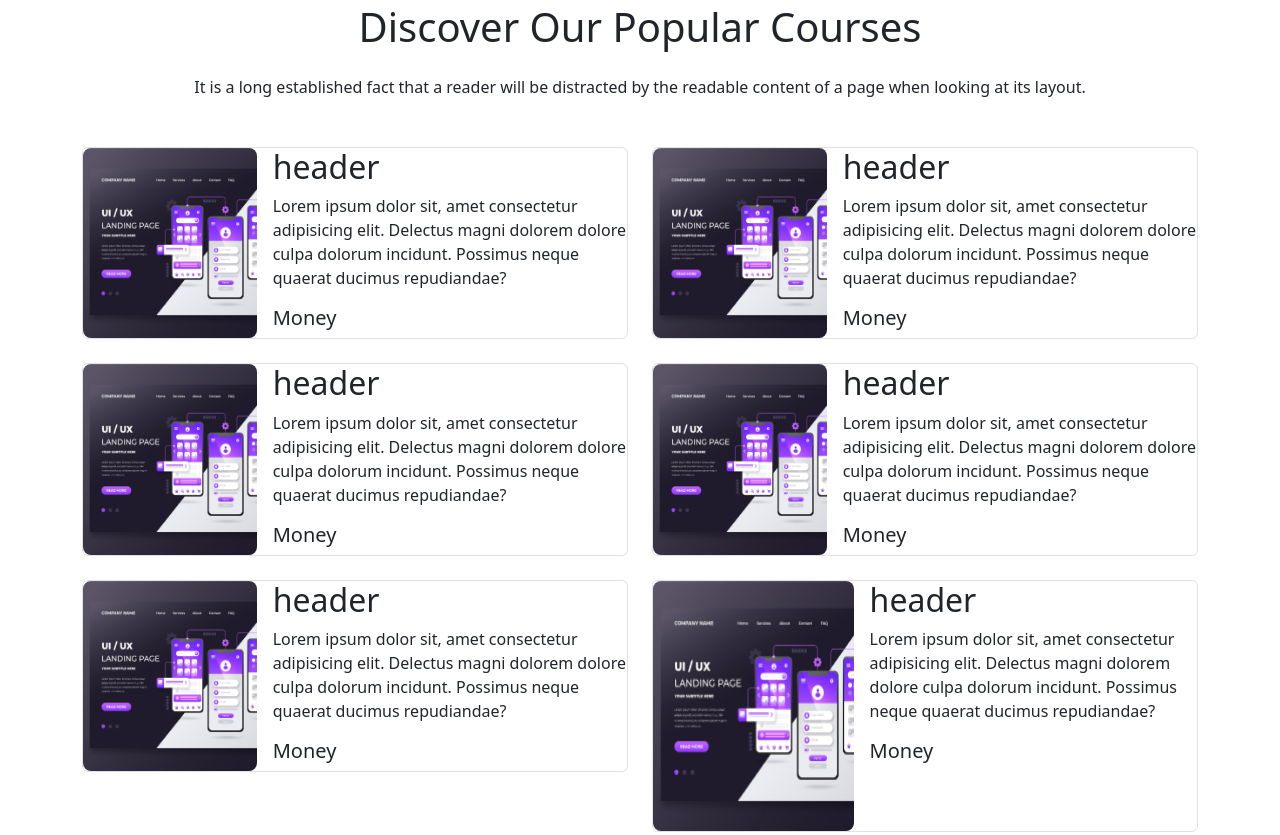
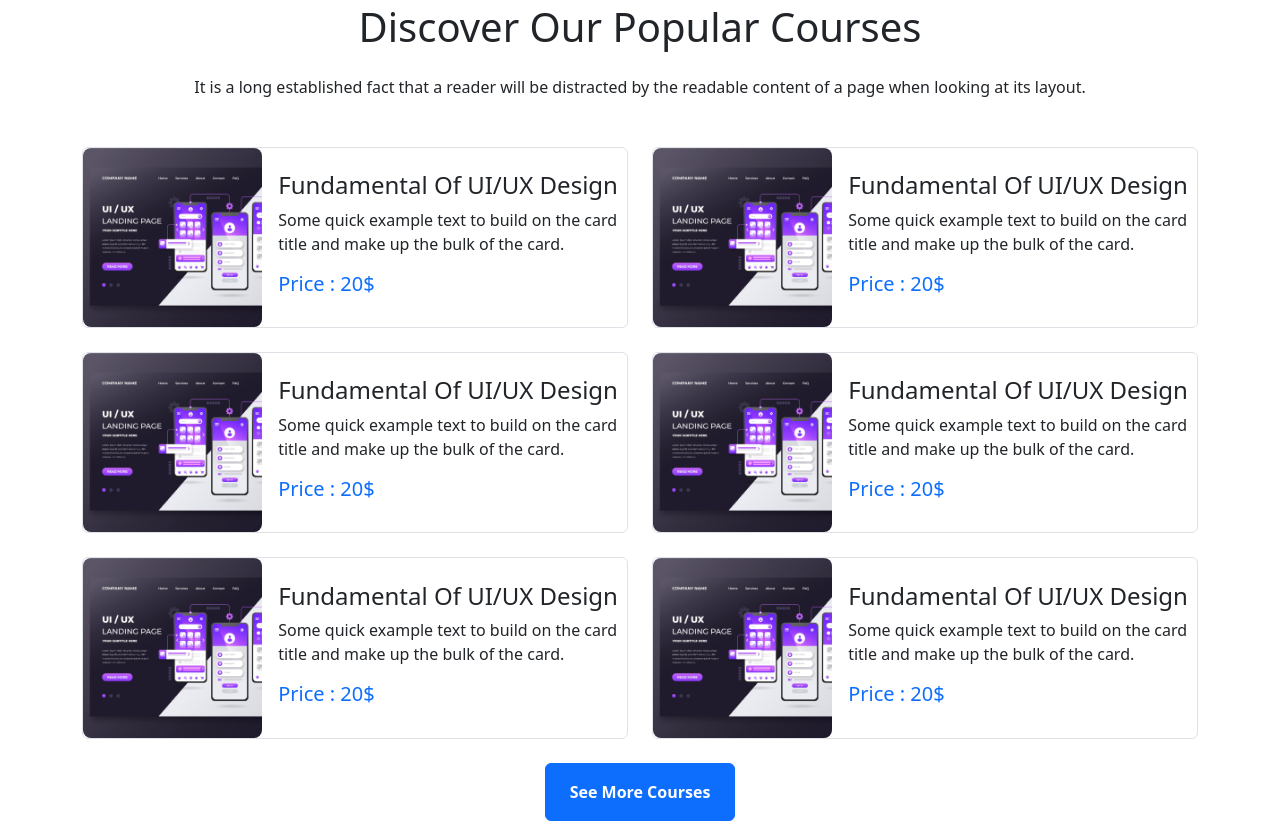
Before and after one commit to codex-zubair/nano-tec, a plain HTML site: page index.html in a window 1280 px wide. Shown: the part 728-1563 px from the top of the page. Drawn offline with Linux system fonts and the light colour scheme.

Commit message:
grid section for xl ready

```diff
--- a/custom.css
+++ b/custom.css
@@ -18,3 +18,11 @@
 {
     font-size: 0.8rem;
 }
+
+
+/* Courses Image */
+.large-course-image
+{
+    height:14vw;
+    width: 14vw;
+}
--- a/index.html
+++ b/index.html
@@ -293,155 +293,178 @@
 
 
 
-            <!-- Courses Grid Div Start -->
-            <div class="courses-grid-div row row-cols-lg-2 g-4 mt-2 ">
+
+            <!-- **GRID Section FOR XL -->
+            <!-- Courses XL Grid Div Start -->
+            <div class="courses-grid-div row row-cols-xl-2 g-4 mt-2">
 
 
 
                 <!-- Gird Div start-->
-
+                <!-- ********* -->
                 <div class="chid-div-for-gap">
                     <div class="d-lg-flex border border-1 rounded-2">
 
 
                         <div class="d-flex justify-content-center">
-                            <img class="w-100 rounded-3" src="./images/course/course-1.png" alt="">
+                            <img  class="large-course-image rounded-3" src="./images/course/course-1.png" alt="">
                         </div>
 
 
+                        <div class="d-flex align-items-center">
 
+                            <div class="ms-3">
+                                <h5 class="h4">Fundamental Of UI/UX Design</h5>
+                                <p>Some quick example text to build on the card title and make up the bulk of the card. </p>
+                                <h5 class="text-primary">Price : 20$</h5>
+                            </div>
+                        </div>
 
-                        <div class="ms-3 w-75">
-                            <h2>header</h2>
-                            <p>Lorem ipsum dolor sit, amet consectetur adipisicing elit. Delectus magni dolorem dolore
-                                culpa dolorum incidunt. Possimus neque quaerat ducimus repudiandae?</p>
-                            <h5>Money</h5>
-                        </div>
 
                     </div>
 
                 </div>
+                <!-- ********* -->
                 <!-- Grid Div End -->
-                <!-- Gird Div start-->
 
+
+                  <!-- Gird Div start-->
+                <!-- ********* -->
                 <div class="chid-div-for-gap">
                     <div class="d-lg-flex border border-1 rounded-2">
 
 
                         <div class="d-flex justify-content-center">
-                            <img class="w-100 rounded-3" src="./images/course/course-1.png" alt="">
+                            <img  class="large-course-image rounded-3" src="./images/course/course-1.png" alt="">
                         </div>
 
 
+                        <div class="d-flex align-items-center">
 
+                            <div class="ms-3">
+                                <h5 class="h4">Fundamental Of UI/UX Design</h5>
+                                <p>Some quick example text to build on the card title and make up the bulk of the card. </p>
+                                <h5 class="text-primary">Price : 20$</h5>
+                            </div>
+                        </div>
 
-                        <div class="ms-3 w-75">
-                            <h2>header</h2>
-                            <p>Lorem ipsum dolor sit, amet consectetur adipisicing elit. Delectus magni dolorem dolore
-                                culpa dolorum incidunt. Possimus neque quaerat ducimus repudiandae?</p>
-                            <h5>Money</h5>
-                        </div>
 
                     </div>
 
                 </div>
+                <!-- ********* -->
                 <!-- Grid Div End -->
-                <!-- Gird Div start-->
 
+                  <!-- Gird Div start-->
+                <!-- ********* -->
                 <div class="chid-div-for-gap">
                     <div class="d-lg-flex border border-1 rounded-2">
 
 
                         <div class="d-flex justify-content-center">
-                            <img class="w-100 rounded-3" src="./images/course/course-1.png" alt="">
+                            <img  class="large-course-image rounded-3" src="./images/course/course-1.png" alt="">
                         </div>
 
 
+                        <div class="d-flex align-items-center">
 
+                            <div class="ms-3">
+                                <h5 class="h4">Fundamental Of UI/UX Design</h5>
+                                <p>Some quick example text to build on the card title and make up the bulk of the card. </p>
+                                <h5 class="text-primary">Price : 20$</h5>
+                            </div>
+                        </div>
 
-                        <div class="ms-3 w-75">
-                            <h2>header</h2>
-                            <p>Lorem ipsum dolor sit, amet consectetur adipisicing elit. Delectus magni dolorem dolore
-                                culpa dolorum incidunt. Possimus neque quaerat ducimus repudiandae?</p>
-                            <h5>Money</h5>
-                        </div>
 
                     </div>
 
                 </div>
+                <!-- ********* -->
                 <!-- Grid Div End -->
-                <!-- Gird Div start-->
 
+
+                  <!-- Gird Div start-->
+                <!-- ********* -->
                 <div class="chid-div-for-gap">
                     <div class="d-lg-flex border border-1 rounded-2">
 
 
                         <div class="d-flex justify-content-center">
-                            <img class="w-100 rounded-3" src="./images/course/course-1.png" alt="">
+                            <img  class="large-course-image rounded-3" src="./images/course/course-1.png" alt="">
                         </div>
 
 
+                        <div class="d-flex align-items-center">
 
+                            <div class="ms-3">
+                                <h5 class="h4">Fundamental Of UI/UX Design</h5>
+                                <p>Some quick example text to build on the card title and make up the bulk of the card. </p>
+                                <h5 class="text-primary">Price : 20$</h5>
+                            </div>
+                        </div>
 
-                        <div class="ms-3 w-75">
-                            <h2>header</h2>
-                            <p>Lorem ipsum dolor sit, amet consectetur adipisicing elit. Delectus magni dolorem dolore
-                                culpa dolorum incidunt. Possimus neque quaerat ducimus repudiandae?</p>
-                            <h5>Money</h5>
-                        </div>
 
                     </div>
 
                 </div>
+                <!-- ********* -->
                 <!-- Grid Div End -->
-                <!-- Gird Div start-->
 
+
+                  <!-- Gird Div start-->
+                <!-- ********* -->
                 <div class="chid-div-for-gap">
                     <div class="d-lg-flex border border-1 rounded-2">
 
 
                         <div class="d-flex justify-content-center">
-                            <img class="w-100 rounded-3" src="./images/course/course-1.png" alt="">
+                            <img  class="large-course-image rounded-3" src="./images/course/course-1.png" alt="">
                         </div>
 
 
+                        <div class="d-flex align-items-center">
 
+                            <div class="ms-3">
+                                <h5 class="h4">Fundamental Of UI/UX Design</h5>
+                                <p>Some quick example text to build on the card title and make up the bulk of the card. </p>
+                                <h5 class="text-primary">Price : 20$</h5>
+                            </div>
+                        </div>
 
-                        <div class="ms-3 w-75">
-                            <h2>header</h2>
-                            <p>Lorem ipsum dolor sit, amet consectetur adipisicing elit. Delectus magni dolorem dolore
-                                culpa dolorum incidunt. Possimus neque quaerat ducimus repudiandae?</p>
-                            <h5>Money</h5>
-                        </div>
 
                     </div>
 
                 </div>
+                <!-- ********* -->
                 <!-- Grid Div End -->
-                <!-- Gird Div start-->
 
+
+
+                  <!-- Gird Div start-->
+                <!-- ********* -->
                 <div class="chid-div-for-gap">
                     <div class="d-lg-flex border border-1 rounded-2">
 
 
                         <div class="d-flex justify-content-center">
-                            <img style="height: 250px;" class="w-100 rounded-3" src="./images/course/course-1.png"
-                                alt="">
+                            <img  class="large-course-image rounded-3" src="./images/course/course-1.png" alt="">
                         </div>
 
 
+                        <div class="d-flex align-items-center">
 
+                            <div class="ms-3">
+                                <h5 class="h4">Fundamental Of UI/UX Design</h5>
+                                <p>Some quick example text to build on the card title and make up the bulk of the card. </p>
+                                <h5 class="text-primary">Price : 20$</h5>
+                            </div>
+                        </div>
 
-                        <div class="ms-3 w-75">
-                            <h2>header</h2>
-                            <p>Lorem ipsum dolor sit, amet consectetur adipisicing elit. Delectus magni dolorem dolore
-                                culpa dolorum incidunt. Possimus neque quaerat ducimus repudiandae?</p>
-                            <h5>Money</h5>
-                        </div>
 
                     </div>
 
                 </div>
+                <!-- ********* -->
                 <!-- Grid Div End -->
 
 
@@ -449,8 +472,18 @@
 
 
 
+
+
             </div>
-            <!-- Courses Grid Div  -->
+            <!-- Courses XL Grid Div End  -->
+
+
+            <!-- *------------------------------* -->
+
+
+
+
+
 
             <button class="btn btn-primary mt-4 px-4 py-3 fw-bold">See More Courses</button>
         </section>
```
